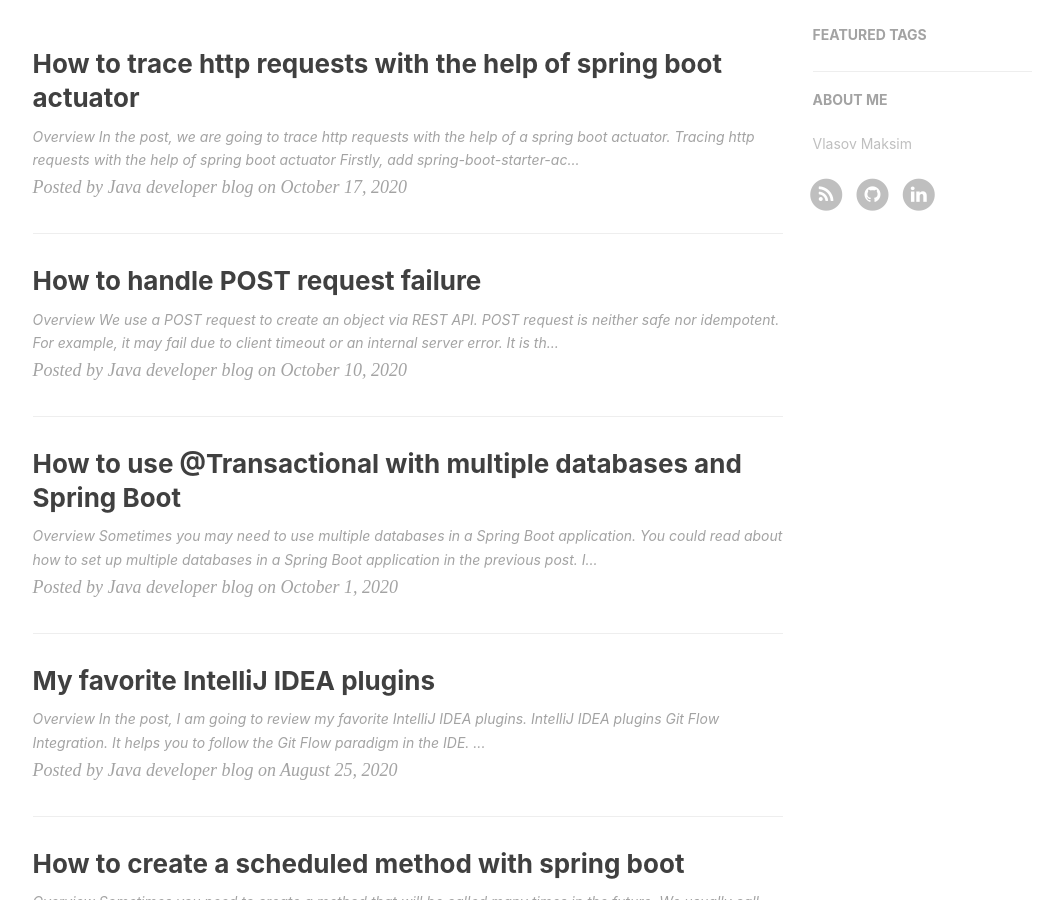
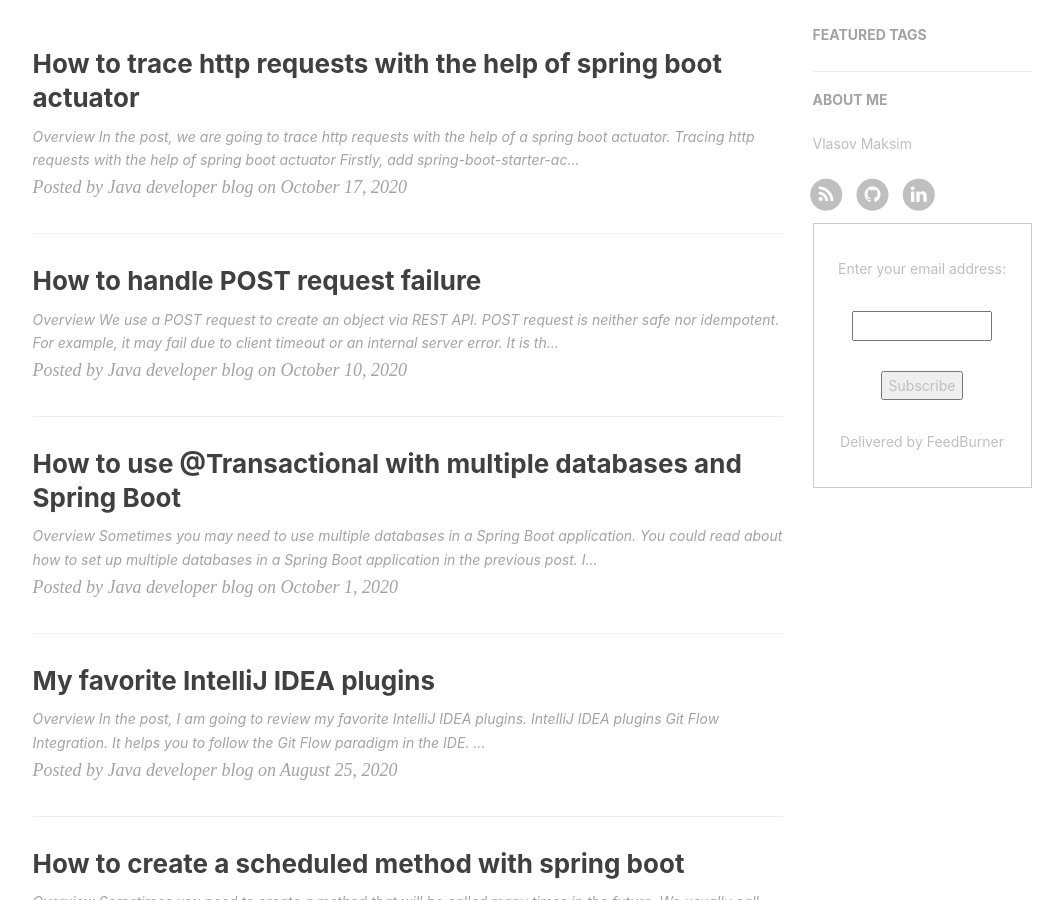
Before and after one commit to vmaks/vmaks.github.io, a Jekyll site: the page built from index.html, in a window 1280 px wide and 900 px high, scrolled down 489 px. Shown: the whole window, without its empty margins (135-1198 px from the left). Built offline with Jekyll 4.4.1, drawn with Linux system fonts in a browser that asks for light colours; nearby versions of some CDN libraries; the list of posts is cut into pages by our own code; comment, search, counter and statistics services are not loaded.

Commit message:
Add email subscription

```diff
--- a/_layouts/page.html
+++ b/_layouts/page.html
@@ -53,6 +53,9 @@ layout: default
                 <!-- Short About -->
                 {% include short-about.html %}
 
+                <!-- Subscribe email -->
+                <form style="border:1px solid #ccc;padding:3px;text-align:center;" action="https://feedburner.google.com/fb/a/mailverify" method="post" target="popupwindow" onsubmit="window.open('https://feedburner.google.com/fb/a/mailverify?uri=github/aIZv', 'popupwindow', 'scrollbars=yes,width=550,height=520');return true"><p>Enter your email address:</p><p><input type="text" style="width:140px" name="email"/></p><input type="hidden" value="github/aIZv" name="uri"/><input type="hidden" name="loc" value="en_US"/><input type="submit" value="Subscribe" /><p>Delivered by <a href="https://feedburner.google.com" target="_blank">FeedBurner</a></p></form>
+
                 <!-- Friends Blog -->
                 {% include friends.html %}
     		</div>
```
